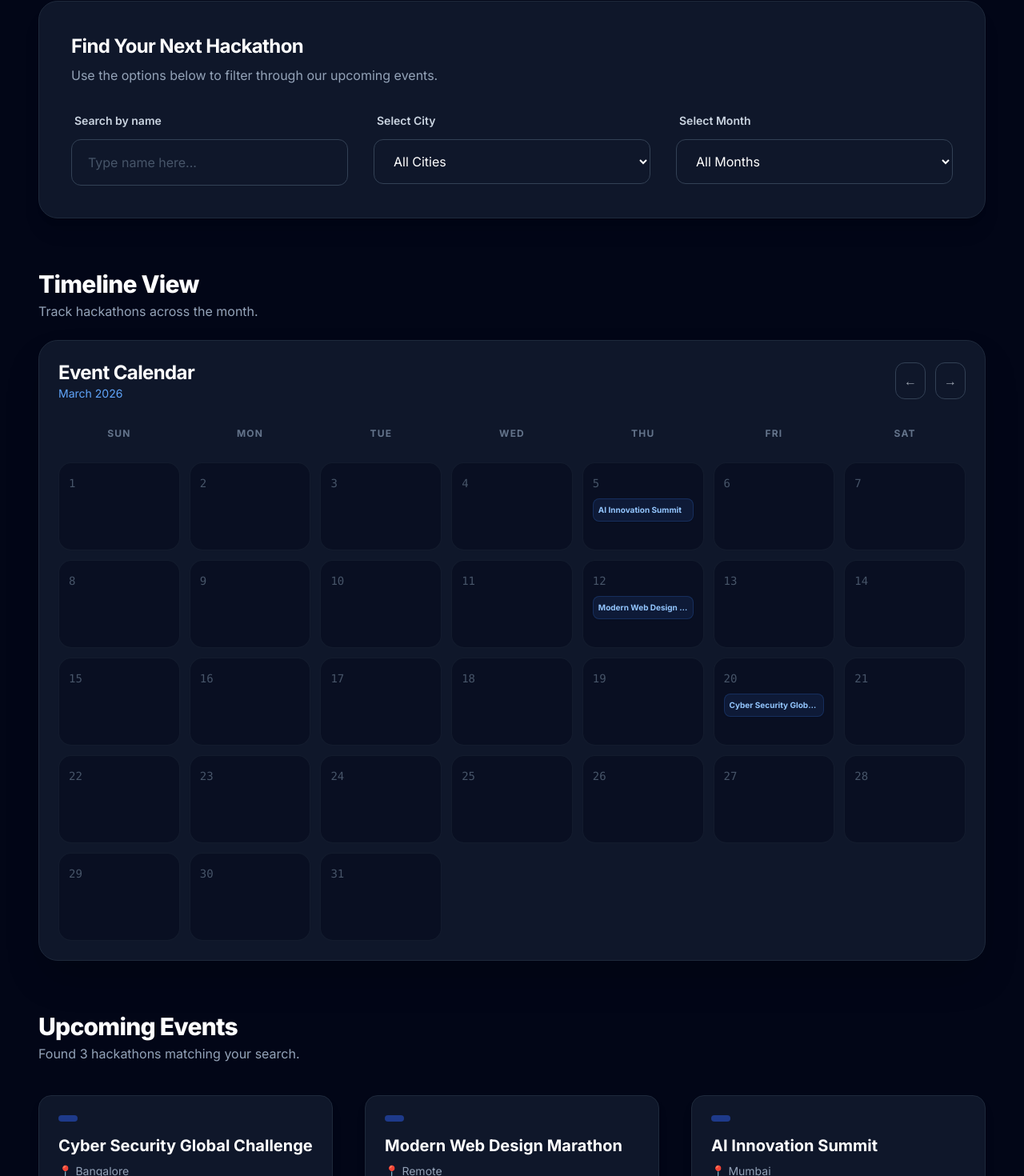
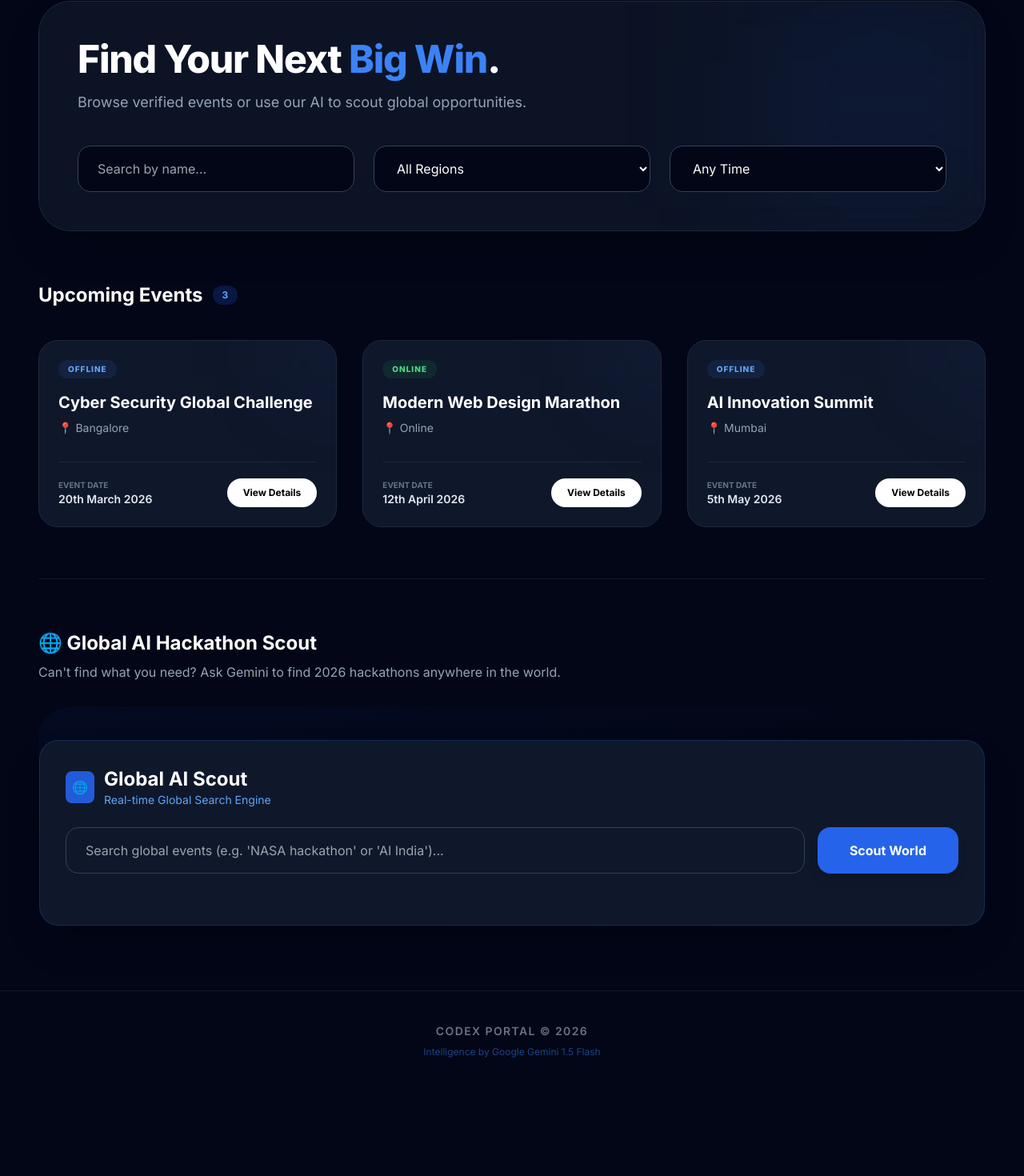
Before and after one commit to Suhani370/codex-portal, a React (Create React App) app: page / in a window 1280 px wide. Shown: the part 152-1622 px from the top of the page at 80% size. After the commit the page ends 1515 px from the top, so only its background shows below. Built offline with nearby package versions, Linux system fonts and the light colour scheme.

Commit message:
Full dynamic portal complete: AI Scout, Modals, and 2026 Data

```diff
--- a/src/GeminiAssistant.js
+++ b/src/GeminiAssistant.js
@@ -1,7 +1,6 @@
 import React, { useState } from 'react';
 import { GoogleGenerativeAI } from "@google/generative-ai";
 
-// Suhani, maine aapki key yahan add kar di hai
 const genAI = new GoogleGenerativeAI("AIzaSyAxi9-cQT-vQi80Y6FmDgx8xh3GJWt0T88");
 
 const GeminiAssistant = () => {
@@ -16,23 +15,23 @@ const GeminiAssistant = () => {
     try {
       const model = genAI.getGenerativeModel({ model: "gemini-1.5-flash" });
 
-      const prompt = `Act as a Global Hackathon Scout (like Unstop).
-      Search for real upcoming "${query}" hackathons worldwide in 2026.
-      For each event, provide:
-      🏆 **Name & Organizer**
-      📅 **Date (2026)**
-      📍 **Location (City/Online)**
-      💰 **Prize Pool**
-      ⏳ **Deadline**
-      🔗 **Registration Link**
+      // Strict Prompt for Real Data
+      const prompt = `You are a professional Hackathon Scout. Search for ACTUAL upcoming "${query}" hackathons in 2026.
+      For each event, you MUST provide:
+      1. 🏆 **Name of Event**
+      2. 📅 **Exact Dates (2026)**
+      3. 📍 **Venue/Online**
+      4. 💰 **Specific Prize Pool**
+      5. 🔗 **Direct Registration Link (URL)**
 
-      Format with bold headings and emojis for a professional UI.`;
+      Important: Do not make up fake links. Use real data from sites like Unstop, Devfolio, or Devpost.
+      Format each result clearly with emojis.`;
 
       const result = await model.generateContent(prompt);
       setResults(result.response.text());
     } catch (error) {
       console.error(error);
-      setResults("System busy or API error. Please try again in a moment.");
+      setResults("Connection error. Please check your internet or API key.");
     }
     setLoading(false);
   };
@@ -40,10 +39,10 @@ const GeminiAssistant = () => {
   return (
     <div className="bg-[#0f172a] p-8 rounded-3xl border border-blue-500/20 mt-10 shadow-2xl">
       <div className="flex items-center gap-3 mb-6">
-        <span className="text-3xl animate-bounce">🌐</span>
+        <div className="bg-blue-600 p-2 rounded-lg animate-pulse">🌐</div>
         <div>
           <h3 className="text-2xl font-bold text-white">Global AI Scout</h3>
-          <p className="text-blue-400 text-sm">Real-time 2026 Hackathon Tracker</p>
+          <p className="text-blue-400 text-sm">Real-time Global Search Engine</p>
         </div>
       </div>
 
@@ -52,20 +51,20 @@ const GeminiAssistant = () => {
           type="text"
           value={query}
           onChange={(e) => setQuery(e.target.value)}
-          placeholder="Ex: 'AI hackathons in India' or 'Web3 global events'..."
-          className="flex-1 bg-slate-900 border border-slate-700 rounded-2xl px-6 py-4 text-white outline-none focus:ring-2 focus:ring-blue-500"
+          placeholder="Search global events (e.g. 'NASA hackathon' or 'AI India')..."
+          className="flex-1 bg-slate-900 border border-slate-700 rounded-2xl px-6 py-4 text-white outline-none focus:ring-2 focus:ring-blue-500 transition-all"
         />
         <button
           onClick={searchHackathons}
           disabled={loading}
-          className="bg-blue-600 hover:bg-blue-700 text-white font-bold px-10 py-4 rounded-2xl transition-all shadow-lg"
+          className="bg-blue-600 hover:bg-blue-700 text-white font-bold px-10 py-4 rounded-2xl transition-all shadow-lg active:scale-95 disabled:opacity-50"
         >
-          {loading ? 'Searching...' : 'Search Live'}
+          {loading ? 'Fetching Real-time...' : 'Scout World'}
         </button>
       </div>
 
       {results && (
-        <div className="bg-slate-950 p-6 rounded-2xl border border-slate-800 animate-in fade-in duration-500">
+        <div className="bg-slate-950 p-6 rounded-2xl border border-slate-800 animate-in slide-in-from-bottom-5 duration-500">
           <div className="text-slate-200 text-sm md:text-base leading-relaxed whitespace-pre-wrap">
             {results}
           </div>
--- a/src/components/HackathonCard.js
+++ b/src/components/HackathonCard.js
@@ -1,45 +1,76 @@
 import React, { useState } from 'react';
 
 const HackathonCard = ({ hackathon }) => {
-  const [showModal, setShowModal] = useState(false);
+  const [isOpen, setIsOpen] = useState(false);
 
   return (
-    <div className="bg-slate-900 border border-slate-800 rounded-2xl p-6 hover:border-blue-500 transition-all shadow-lg">
+    <div className="bg-slate-900 border border-slate-800 rounded-3xl p-6 hover:border-blue-500/50 transition-all group relative overflow-hidden">
+      <div className="absolute -top-10 -right-10 w-24 h-24 bg-blue-600/10 blur-3xl group-hover:bg-blue-600/20 transition-all"></div>
+
       <div className="flex justify-between items-start mb-4">
-        <span className={`px-3 py-1 rounded-full text-xs font-bold ${hackathon.type === 'Online' ? 'bg-green-900 text-green-300' : 'bg-blue-900 text-blue-300'}`}>
+        <span className={`px-3 py-1 rounded-full text-[10px] font-black uppercase tracking-widest ${hackathon.type === 'Online' ? 'bg-green-500/10 text-green-400' : 'bg-blue-500/10 text-blue-400'}`}>
           {hackathon.type}
         </span>
       </div>
-      <h3 className="text-xl font-bold text-white mb-2">{hackathon.title}</h3>
-      <p className="text-slate-400 text-sm mb-4">📍 {hackathon.city}</p>
-      <div className="flex justify-between items-center text-sm text-slate-300 mb-6">
-        <span>📅 {hackathon.date}</span>
+
+      <h3 className="text-xl font-bold text-white mb-2 group-hover:text-blue-400">{hackathon.title}</h3>
+      <p className="text-slate-400 text-sm flex items-center gap-2">📍 {hackathon.city}</p>
+
+      <div className="mt-8 pt-5 border-t border-slate-800 flex justify-between items-center">
+        <div className="flex flex-col">
+          <span className="text-[10px] text-slate-500 uppercase font-bold">Event Date</span>
+          <span className="text-sm text-slate-200 font-semibold">{hackathon.date}</span>
+        </div>
+        <button
+          onClick={() => setIsOpen(true)}
+          className="bg-white text-black hover:bg-blue-500 hover:text-white text-xs font-bold px-5 py-2.5 rounded-full transition-all"
+        >
+          View Details
+        </button>
       </div>
-      <button
-        onClick={() => setShowModal(true)}
-        className="w-full bg-blue-600 hover:bg-blue-700 text-white font-bold py-2 rounded-xl transition-all"
-      >
-        View Details
-      </button>
 
-      {/* Modal / Popup */}
-      {showModal && (
-        <div className="fixed inset-0 bg-black/80 flex items-center justify-center z-50 p-4">
-          <div className="bg-slate-900 border border-slate-700 p-8 rounded-3xl max-w-lg w-full">
-            <h2 className="text-2xl font-bold text-blue-400 mb-4">{hackathon.title}</h2>
-            <div className="space-y-4 text-slate-300">
-              <p><strong>📍 Location:</strong> {hackathon.city} ({hackathon.type})</p>
-              <p><strong>📅 Event Date:</strong> {hackathon.date}</p>
-              <p><strong>⏳ Deadline:</strong> 10th March 2026</p>
-              <p><strong>💰 Prize Pool:</strong> ₹50,000 + Swags</p>
-              <p><strong>📝 Info:</strong> Build innovative solutions and network with industry experts. Open for all students and developers.</p>
+      {isOpen && (
+        <div className="fixed inset-0 z-50 flex items-center justify-center p-4 bg-black/90 backdrop-blur-md">
+          <div className="bg-slate-950 border border-slate-800 w-full max-w-lg rounded-[2.5rem] p-8 relative shadow-2xl animate-in zoom-in-95 duration-200">
+            <button onClick={() => setIsOpen(false)} className="absolute top-6 right-6 text-slate-500 hover:text-white text-3xl">&times;</button>
+
+            <span className="text-blue-500 font-black text-xs uppercase tracking-tighter">Hackathon Overview</span>
+            <h2 className="text-3xl font-black text-white mt-2 mb-6">{hackathon.title}</h2>
+
+            <div className="grid grid-cols-2 gap-4 mb-8">
+               <div className="bg-slate-900/50 p-4 rounded-2xl border border-slate-800">
+                  <p className="text-slate-500 text-[10px] uppercase font-bold">Location</p>
+                  {/* Field 1: City */}
+                  <p className="text-white font-semibold">{hackathon.city}</p>
+               </div>
+               <div className="bg-slate-900/50 p-4 rounded-2xl border border-slate-800">
+                  <p className="text-slate-500 text-[10px] uppercase font-bold">Deadline</p>
+                  {/* Field 2: Deadline */}
+                  <p className="text-red-400 font-semibold">{hackathon.deadline}</p>
+               </div>
             </div>
-            <button
-              onClick={() => setShowModal(false)}
-              className="mt-8 w-full bg-red-600/20 text-red-400 hover:bg-red-600 hover:text-white py-2 rounded-xl transition-all"
+
+            <div className="space-y-6 text-slate-300">
+              <div className="relative pl-6 border-l-2 border-blue-600">
+                <h4 className="text-white font-bold text-sm">💰 Prize Pool & Rewards</h4>
+                {/* Field 3: Prizes */}
+                <p className="text-sm mt-1">{hackathon.prizes}</p>
+              </div>
+              <div className="relative pl-6 border-l-2 border-slate-700">
+                <h4 className="text-white font-bold text-sm">📝 About the Event</h4>
+                <p className="text-sm mt-1">{hackathon.about || 'Join us for 24 hours of coding and innovation.'}</p>
+              </div>
+            </div>
+
+            {/* Field 4: Real Link */}
+            <a
+              href={hackathon.link}
+              target="_blank"
+              rel="noreferrer"
+              className="block w-full text-center mt-10 bg-blue-600 hover:bg-blue-500 text-white font-black py-4 rounded-2xl transition-all shadow-lg"
             >
-              Close Details
-            </button>
+              Register Now ↗
+            </a>
           </div>
         </div>
       )}
--- a/src/data.js
+++ b/src/data.js
@@ -2,34 +2,43 @@ export const HACKATHONS = [
   {
     id: '1',
     title: 'Cyber Security Global Challenge',
-    date: '2026-03-20',
-    lastDateToApply: '2026-03-10',
+    date: '20th March 2026',
+    deadline: '10th March 2026',
     city: 'Bangalore',
-    mode: 'Offline',
+    type: 'Offline',
     image: 'https://images.unsplash.com/photo-1550751827-4bd374c3f58b?auto=format&fit=crop&q=80&w=800',
     tags: ['Security', 'AI'],
-    prizePool: '$15,000'
+    prizes: '₹5,00,000 + Cyber-Security Certifications',
+    organizer: 'TechDefenders India',
+    link: 'https://unstop.com', // Yahan real registration link aayega
+    about: 'Join the ultimate battle against cyber threats. Solve real-world encryption challenges and secure infrastructure.'
   },
   {
     id: '2',
     title: 'Modern Web Design Marathon',
-    date: '2026-04-12',
-    lastDateToApply: '2026-04-01',
-    city: 'Remote',
-    mode: 'Online',
+    date: '12th April 2026',
+    deadline: '1st April 2026',
+    city: 'Online',
+    type: 'Online',
     image: 'https://images.unsplash.com/photo-1517694712202-14dd9538aa97?auto=format&fit=crop&q=80&w=800',
     tags: ['Web', 'UI/UX'],
-    prizePool: '$10,000'
+    prizes: '₹2,50,000 + Adobe Creative Cloud Subscription',
+    organizer: 'DesignX Community',
+    link: 'https://devpost.com',
+    about: 'A 48-hour marathon to build the most creative and accessible web interfaces using React and Tailwind CSS.'
   },
   {
     id: '3',
     title: 'AI Innovation Summit',
-    date: '2026-05-05',
-    lastDateToApply: '2026-04-25',
+    date: '5th May 2026',
+    deadline: '25th April 2026',
     city: 'Mumbai',
-    mode: 'Offline',
+    type: 'Offline',
     image: 'https://images.unsplash.com/photo-1485827404703-89b55fcc595e?auto=format&fit=crop&q=80&w=800',
     tags: ['AI', 'ML'],
-    prizePool: '$20,000'
+    prizes: '₹10,00,000 + NVIDIA GPU Credits',
+    organizer: 'FutureAI Labs',
+    link: 'https://devfolio.co',
+    about: 'Build scalable AI models that solve environmental problems. Top teams get direct entry to accelerator programs.'
   }
 ];
--- a/src/pages/Home.js
+++ b/src/pages/Home.js
@@ -2,13 +2,8 @@ import React, { useState, useMemo } from 'react';
 import HackathonCard from '../components/HackathonCard';
 import { HACKATHONS } from '../data';
 import GeminiAssistant from '../GeminiAssistant';
-import CalendarView from '../components/CalendarView'; // Ye line dhyan se check karein
 
-const MONTHS = [
-  "January", "February", "March", "April", "May", "June",
-  "July", "August", "September", "October", "November", "December"
-];
-
+const MONTHS = ["January", "February", "March", "April", "May", "June", "July", "August", "September", "October", "November", "December"];
 const CITIES = ["Delhi", "Mumbai", "Bangalore", "Remote"];
 
 const Home = () => {
@@ -18,6 +13,7 @@ const Home = () => {
 
   const filteredHackathons = useMemo(() => {
     return HACKATHONS.filter(h => {
+      // Data sync check
       const hDate = new Date(h.date);
       const hMonthName = MONTHS[hDate.getMonth()];
 
@@ -30,101 +26,85 @@ const Home = () => {
   }, [search, selectedCity, selectedMonth]);
 
   return (
-    <div className="max-w-7xl mx-auto px-4 sm:px-6 lg:px-8 space-y-16 py-10">
+    <div className="max-w-7xl mx-auto px-4 sm:px-6 lg:px-8 space-y-16 py-10 animate-in fade-in duration-700">
 
-      {/* 1. Search & Filter Section */}
-      <section className="bg-[#0f172a] border border-slate-800 p-8 md:p-10 rounded-3xl shadow-xl">
-        <div className="mb-8">
-          <h2 className="text-2xl font-bold text-white tracking-tight">Find Your Next Hackathon</h2>
-          <p className="text-slate-400 mt-2">Use the options below to filter through our upcoming events.</p>
+      {/* 1. Dynamic Hero & Filter Section */}
+      <section className="bg-[#0f172a]/80 border border-slate-800 p-8 md:p-12 rounded-[2.5rem] shadow-2xl backdrop-blur-xl relative overflow-hidden">
+        <div className="absolute top-0 right-0 w-64 h-64 bg-blue-600/10 blur-[100px] -z-10"></div>
+
+        <div className="mb-10 text-center md:text-left">
+          <h2 className="text-4xl font-black text-white tracking-tight md:text-5xl">
+            Find Your Next <span className="text-blue-500">Big Win</span>.
+          </h2>
+          <p className="text-slate-400 mt-4 text-lg">Browse verified events or use our AI to scout global opportunities.</p>
         </div>
 
-        <div className="grid grid-cols-1 md:grid-cols-3 gap-8">
-          <div className="space-y-3">
-            <label className="text-sm font-semibold text-slate-300 ml-1">Search by name</label>
+        <div className="grid grid-cols-1 md:grid-cols-3 gap-6">
+          <div className="relative">
             <input
               type="text"
-              placeholder="Type name here..."
+              placeholder="Search by name..."
               value={search}
               onChange={(e) => setSearch(e.target.value)}
-              className="w-full bg-slate-900 border border-slate-700 rounded-xl px-5 py-4 text-white focus:outline-none focus:ring-2 focus:ring-blue-500 transition-all placeholder:text-slate-600"
+              className="w-full bg-slate-950 border border-slate-700 rounded-2xl px-6 py-4 text-white focus:ring-2 focus:ring-blue-500 outline-none transition-all"
             />
           </div>
 
-          <div className="space-y-3">
-            <label className="text-sm font-semibold text-slate-300 ml-1">Select City</label>
           <select
             value={selectedCity}
             onChange={(e) => setSelectedCity(e.target.value)}
-              className="w-full bg-slate-900 border border-slate-700 rounded-xl px-5 py-4 text-white focus:outline-none focus:ring-2 focus:ring-blue-500 transition-all cursor-pointer"
+            className="bg-slate-950 border border-slate-700 rounded-2xl px-6 py-4 text-white cursor-pointer hover:border-blue-500 transition-colors"
           >
-              <option value="All">All Cities</option>
-              {CITIES.map(city => (
-                <option key={city} value={city}>{city}</option>
-              ))}
+            <option value="All">All Regions</option>
+            {CITIES.map(c => <option key={c} value={c}>{c}</option>)}
           </select>
-          </div>
 
-          <div className="space-y-3">
-            <label className="text-sm font-semibold text-slate-300 ml-1">Select Month</label>
           <select
             value={selectedMonth}
             onChange={(e) => setSelectedMonth(e.target.value)}
-              className="w-full bg-slate-900 border border-slate-700 rounded-xl px-5 py-4 text-white focus:outline-none focus:ring-2 focus:ring-blue-500 transition-all cursor-pointer"
+            className="bg-slate-950 border border-slate-700 rounded-2xl px-6 py-4 text-white cursor-pointer hover:border-blue-500 transition-colors"
           >
-              <option value="All">All Months</option>
-              {MONTHS.map(month => (
-                <option key={month} value={month}>{month}</option>
-              ))}
+            <option value="All">Any Time</option>
+            {MONTHS.map(m => <option key={m} value={m}>{m}</option>)}
           </select>
-          </div>
         </div>
       </section>
 
-      {/* 2. Calendar View Section - Naya Section yahan add kiya hai */}
-      <section className="mt-10 animate-in fade-in duration-700">
-        <div className="mb-6">
-          <h2 className="text-3xl font-extrabold text-white tracking-tight">Timeline View</h2>
-          <p className="text-slate-400 mt-1">Track hackathons across the month.</p>
-        </div>
-        <CalendarView hackathons={filteredHackathons} />
-      </section>
-
-      {/* 3. Main Grid Area */}
+      {/* 2. Hackathons Results Grid */}
       <section>
-        <div className="flex flex-col md:flex-row md:items-center justify-between gap-4 mb-10">
-          <div>
-            <h2 className="text-3xl font-extrabold text-white tracking-tight">Upcoming Events</h2>
-            <p className="text-slate-400 mt-1">Found {filteredHackathons.length} hackathons matching your search.</p>
-          </div>
-
-          {(search || selectedCity !== 'All' || selectedMonth !== 'All') && (
-            <button
-              onClick={() => {setSearch(''); setSelectedCity('All'); setSelectedMonth('All');}}
-              className="text-sm text-blue-400 hover:text-blue-300 font-bold transition-colors border border-blue-400/20 px-4 py-2 rounded-lg"
-            >
-              Clear Filters
-            </button>
+        <div className="flex items-center justify-between mb-10">
+          <h3 className="text-2xl font-bold text-white flex items-center gap-3">
+            Upcoming Events
+            <span className="bg-blue-600/20 text-blue-400 text-xs py-1 px-3 rounded-full">{filteredHackathons.length}</span>
+          </h3>
+          { (search || selectedCity !== 'All' || selectedMonth !== 'All') && (
+            <button onClick={() => {setSearch(''); setSelectedCity('All'); setSelectedMonth('All');}} className="text-sm text-slate-500 hover:text-white underline">Clear All</button>
           )}
         </div>
 
         {filteredHackathons.length > 0 ? (
-          <div className="grid grid-cols-1 sm:grid-cols-2 lg:grid-cols-3 gap-10">
+          <div className="grid grid-cols-1 md:grid-cols-2 lg:grid-cols-3 gap-8">
             {filteredHackathons.map(h => (
               <HackathonCard key={h.id} hackathon={h} />
             ))}
           </div>
         ) : (
-          <div className="py-20 flex flex-col items-center justify-center text-center border-2 border-dashed border-slate-800 rounded-3xl bg-slate-900/10">
-            <h3 className="text-2xl font-bold text-white mb-3">No Results Found</h3>
-            <p className="text-slate-400 mb-6">Try searching with our AI below for more global opportunities!</p>
+          <div className="text-center py-20 bg-slate-900/20 rounded-[2rem] border border-dashed border-slate-800">
+            <p className="text-slate-500 text-lg mb-4">No local hackathons found for your filters.</p>
+            <p className="text-blue-400 font-bold italic">Try searching with our Global AI Scout below! 👇</p>
           </div>
         )}
       </section>
 
-      {/* 4. AI Assistant Section */}
-      <section className="pt-10 border-t border-slate-800">
+      {/* 3. AI Global Scout (The Dynamic Core) */}
+      <section className="pt-16 border-t border-slate-800/50">
+        <div className="mb-8">
+          <h3 className="text-2xl font-bold text-white mb-2">🌐 Global AI Hackathon Scout</h3>
+          <p className="text-slate-400">Can't find what you need? Ask Gemini to find 2026 hackathons anywhere in the world.</p>
+        </div>
+        <div className="bg-gradient-to-br from-blue-600/5 via-transparent to-purple-600/5 p-px rounded-[2.5rem]">
            <GeminiAssistant />
+        </div>
       </section>
 
     </div>
```
Lines whose indentation alone changed are shown as unchanged.
